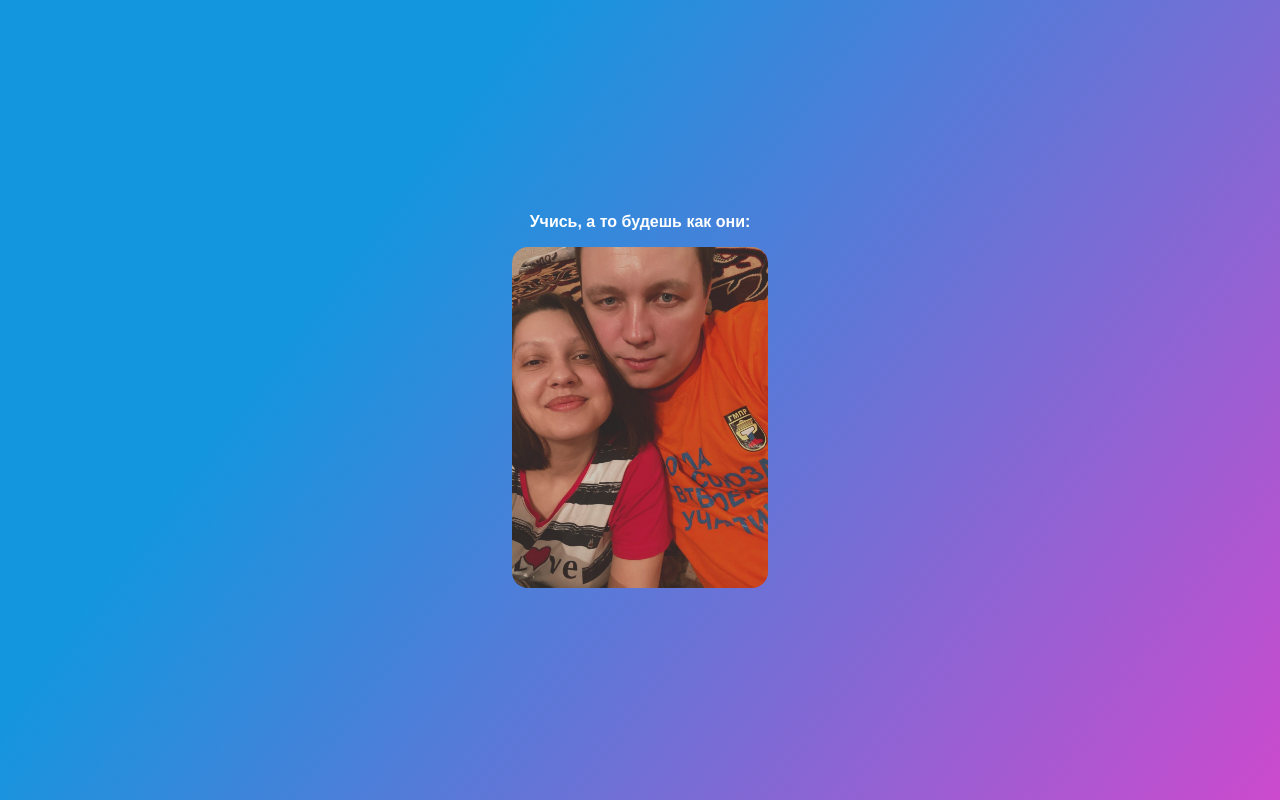
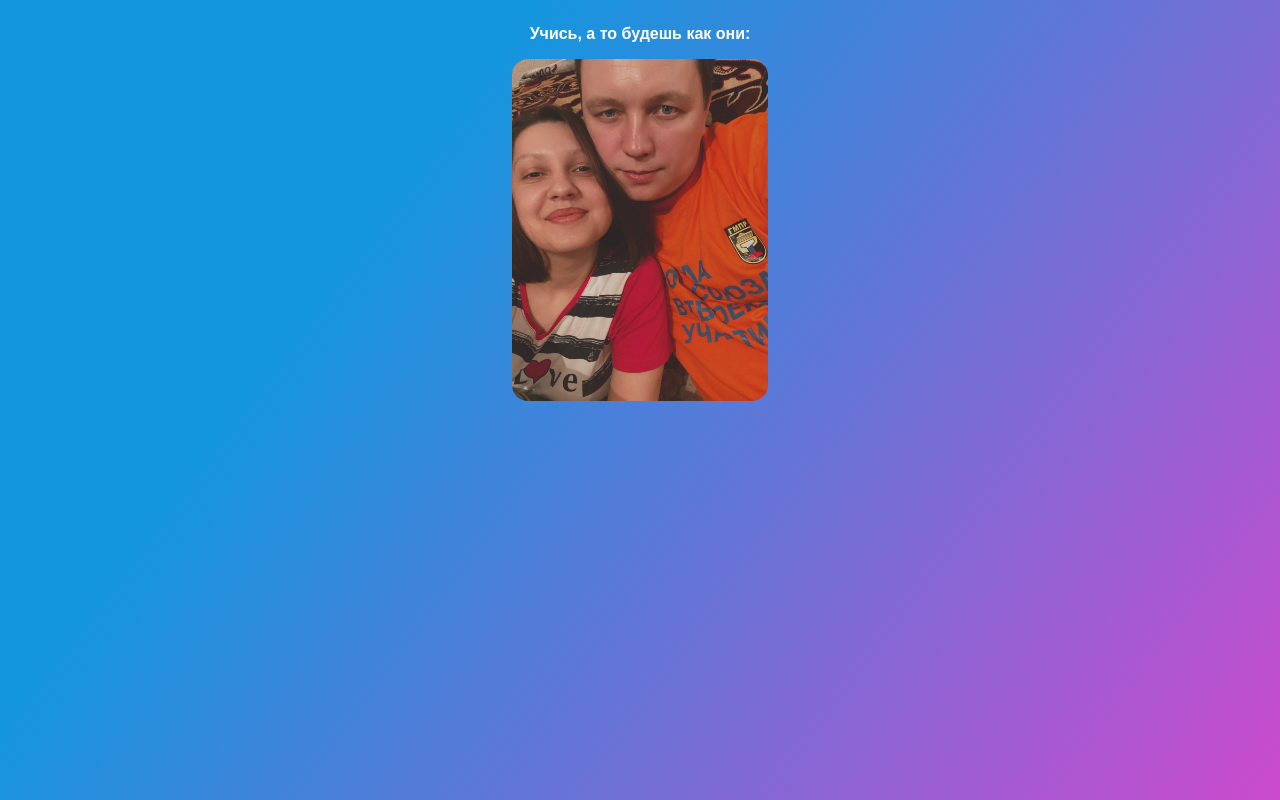
Before and after one commit to Wihotka/ama-telebot, a React (Create React App) app: page / in a window 1280 px wide. Built offline with nearby package versions, Linux system fonts and the light colour scheme.

Commit message:
test commit

```diff
--- a/src/scss/app.module.scss
+++ b/src/scss/app.module.scss
@@ -1,10 +1,10 @@
 .app {
   display: flex;
   flex-direction: column;
-  justify-content: center;
   align-items: center;
   width: 100%;
-  height: 100vh;
+  min-height: 100vh;
+  padding-top: 24px;
   color: #FFFFFF;
   background: linear-gradient(126.68deg, #1496DE 28.65%, #E241CC 108.53%);
 
```
